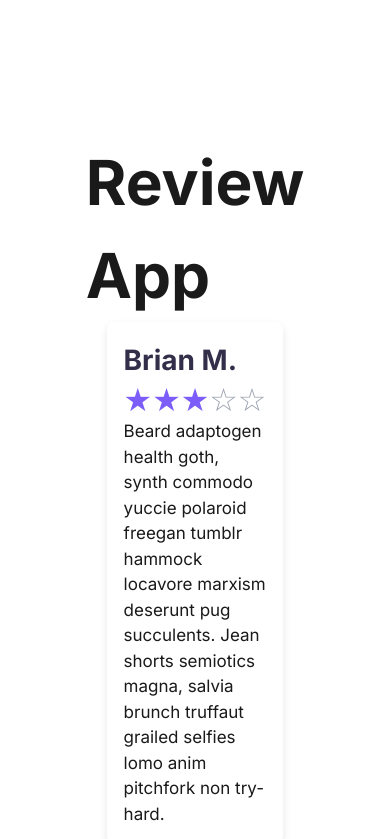
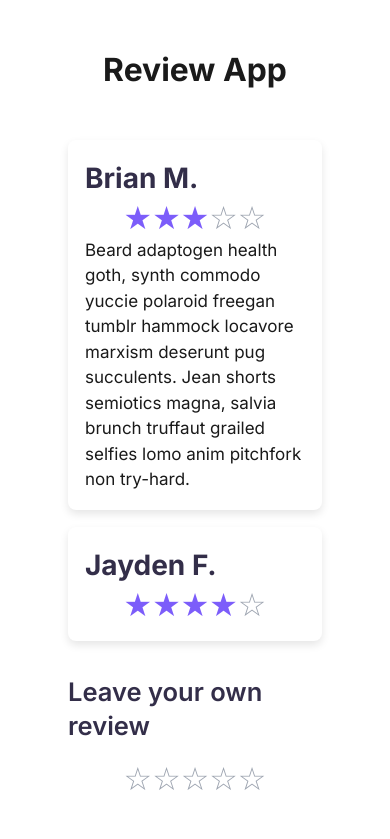
Before and after one commit to pamo/ratings, a Next.js app: page / in a window 390 px wide. Shown: the top 839 px of the page. Built offline with nearby package versions, Linux system fonts and the light colour scheme.

Commit message:
Adds some responsive styles

```diff
--- a/src/components/LeaveReview.tsx
+++ b/src/components/LeaveReview.tsx
@@ -17,7 +17,7 @@ function LeaveReview({ onReviewSubmit }: LeaveReviewProps) {
     const newReview = {
       author,
       rating,
-      review: faker.lorem.sentence(),
+      review: faker.lorem.paragraph(5),
     };
 
     setIsSaving(true);
@@ -47,8 +47,8 @@ function LeaveReview({ onReviewSubmit }: LeaveReviewProps) {
   };
 
   return (
-    <div>
-      <h2>Leave your own review</h2>
+    <div className="mt-8">
+      <h2 className="text-2xl font-semibold mb-4">Leave your own review</h2>
       <StarRating onRatingSelect={addNewRating} />
       {isSaving && <p>Saving...</p>}
       {error && <p className="text-red-500">{error}</p>}
--- a/src/components/ReviewApp.tsx
+++ b/src/components/ReviewApp.tsx
@@ -30,10 +30,10 @@ const ReviewApp = () => {
   };
 
   return (
-    <>
+    <div className="w-full max-w-4xl mx-auto p-4">
       <ReviewList reviews={reviews} />
       <LeaveReview onReviewSubmit={handleReviewSubmit} />
-    </>
+    </div>
   );
 };
 
--- a/src/components/ReviewList/ReviewList.tsx
+++ b/src/components/ReviewList/ReviewList.tsx
@@ -9,13 +9,13 @@ interface ReviewListProps {
 
 function ReviewList({ reviews }: ReviewListProps) {
   return (
-    <div>
+    <div className="space-y-4">
       {reviews.length > 0 ? (
         reviews.map(review => (
           <div key={review.id} className={styles.reviewCard}>
             <h3>{review.author}</h3>
             <StarRating rating={review.rating} />
-            {review.review && <p>{review.review}</p>}
+            {review.review && <p className="text-balance">{review.review}</p>}
           </div>
         ))
       ) : (
--- a/src/pages/index.tsx
+++ b/src/pages/index.tsx
@@ -1,14 +1,14 @@
-import { Inter } from "next/font/google";
-import ReviewApp from "@/components/ReviewApp";
+import { Inter } from 'next/font/google';
+import ReviewApp from '@/components/ReviewApp';
 
-const inter = Inter({ subsets: ["latin"] });
+const inter = Inter({ subsets: ['latin'] });
 
 export default function Home() {
   return (
     <main
-      className={`flex min-h-screen flex-col items-center p-24 ${inter.className}`}
+      className={`flex min-h-screen flex-col items-center p-4 sm:p-8 md:p-16 lg:p-24 ${inter.className}`}
     >
-      <h1>Review App</h1>
+      <h1 className="text-3xl md:text-4xl lg:text-5xl mb-8">Review App</h1>
       <ReviewApp />
     </main>
   );
```
